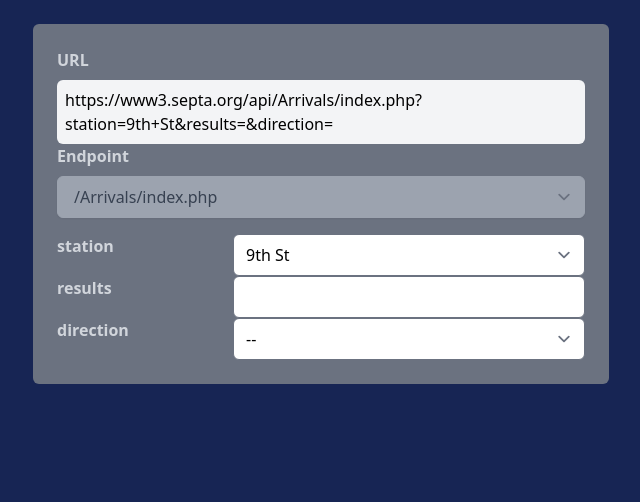
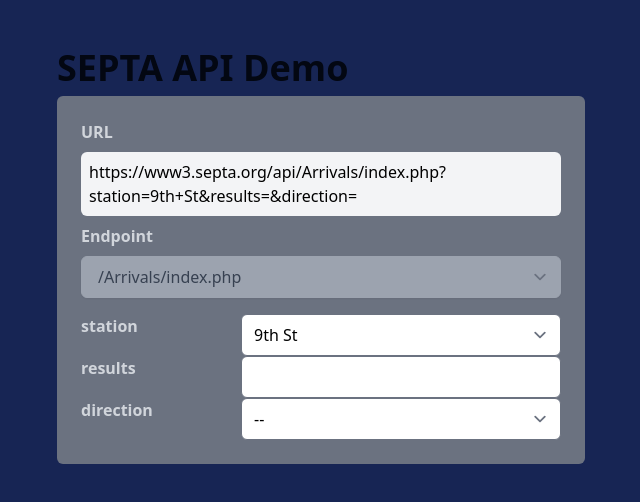
Before and after one commit to airicbear/septa-api-demo, a Next.js app: page / in a window 1280 px wide. Shown: the top 502 px of the page, without its empty margins (319-959 px from the left). Built offline with nearby package versions, Linux system fonts and the light colour scheme.

Commit message:
Add title

```diff
--- a/app/page.tsx
+++ b/app/page.tsx
@@ -31,11 +31,16 @@
   }
 
   return (
-    <main className="bg-gray-500 max-w-xl my-6 mx-auto p-6 rounded-md">
+    <main>
+      <div className="max-w-xl my-6 mx-auto p-6">
+        <div>
+          <p className="font-bold text-4xl text-gray-950 mb-2">SEPTA API Demo</p>
+        </div>
+        <div className="bg-gray-500 p-6 rounded-md">
           <div className="mb-2">
             <p className="font-bold mr-2 text-gray-300">URL</p>
           </div>
-      <div className="bg-gray-100 p-2 rounded-md">
+          <div className="bg-gray-100 p-2 mb-2 rounded-md">
             <Link href={url}>
               {url}
             </Link>
@@ -54,6 +59,8 @@
             (selectedEndpoint == SEPTA_API_ALL_DATA.at(0)) ?
               <ArrivalsInputComponent handleChange={handleParamsChange} /> : <></>
           }
+        </div>
+      </div>
     </main>
   );
 }
```
Lines whose indentation alone changed are shown as unchanged.
